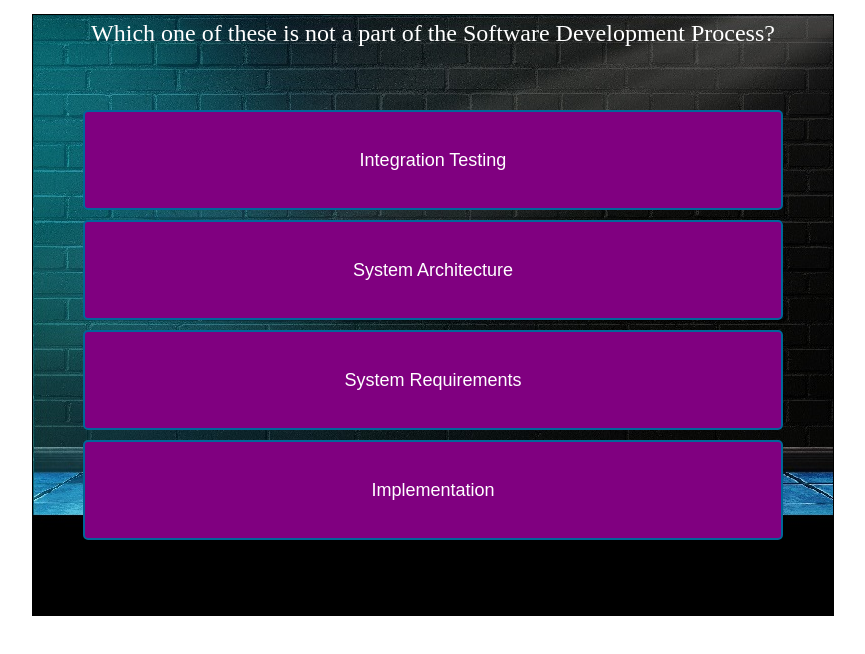
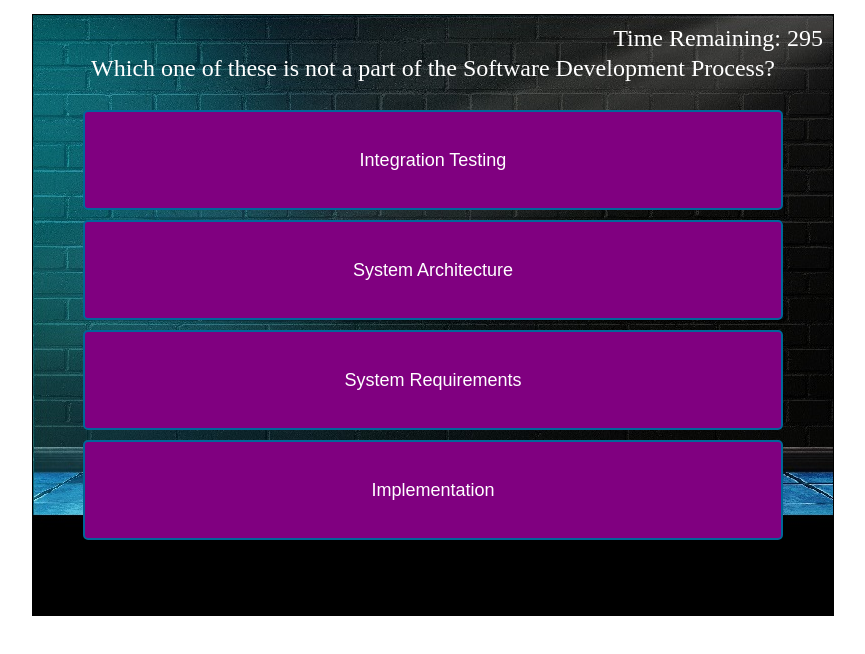
Before and after one commit to HeavyLion1080/ProjectFubar, a plain HTML site: page frontEnd/index.html in a window 1280 px wide. Shown: the whole page, without its empty margins (207-1072 px from the left). Drawn offline with nearby package versions, Linux system fonts and the light colour scheme; no server answers.

Commit message:
Added timer display and implemented the rooms for each role

```diff
--- a/frontEnd/Questions.js
+++ b/frontEnd/Questions.js
@@ -10,6 +10,7 @@ class Questions
         this.container.style.top = '0px';
         this.textElement = document.createElement("text");
         this.textElement.setAttribute("class","text");
+        this.textElement.style.top = '40px';
         this.container.appendChild(this.textElement);
         this.optionButtonsElement = document.createElement("option-buttons");
         this.optionButtonsElement.setAttribute("class","btn-grid");
@@ -64,10 +65,14 @@ class Questions
             button.style.backgroundColor = 'red';
             this.wrongAnswer ++;
             console.log(this.wrongAnswer);
+            let event = new Event("subtractTime");
+            document.dispatchEvent(event);
         }
         else
         {
             button.style.backgroundColor = 'green';
+            let event = new Event("addTime");
+            document.dispatchEvent(event);
         }
         setTimeout(() => {
             button.style.backgroundColor = 'purple';
--- a/frontEnd/index.html
+++ b/frontEnd/index.html
@@ -8,6 +8,7 @@
 
   <body>
     <div id="room-container" class="game-container">
+      <div id="timer" class="text"></div>
       <canvas id="room-canvas" class="game-canvas" width="800px" height="600"></canvas>
     </div>
     <script src="https://cdnjs.cloudflare.com/ajax/libs/socket.io/4.5.0/socket.io.js"></script>
--- a/frontEnd/main.js
+++ b/frontEnd/main.js
@@ -1,8 +1,17 @@
 (function ()
 {
     const room = document.getElementById("room-container");
+    const name = 'adventurer';
     const socket = io('http://localhost:4000');
-    const fubar = new Fubar("scholar", socket);
+    const fubar = new Fubar(name, socket);
+
+    // Create timer element in the top right of the game
+    const timerDisplay = document.getElementById('timer');
+    timerDisplay.style.top = '10px';
+    timerDisplay.style.right = '10px';
+
+    var questions;
+    var timerCountdown;
     // Grabs the data from the json file and sends it to the question class
     fetch("./questions.json")
     .then(function(u){ return u.json();})
@@ -10,10 +19,40 @@
 
   function createQuestions(data)
   {
+    timerCountdown = data[0].time;
+    console.log(timerCountdown);
+    if(name == 'adventurer')
+    {
+      questions = new Questions(room, fubar, data[1].questions);
+    }
+    else if(name == 'scholar')
+    {
+      questions = new Questions(room, fubar, data[2].questions);
+    }
+    questions.startGame();
+    let start = new Event("start");
+    document.dispatchEvent(start);
+  }
 
-    const questions = new Questions(room, fubar, data);
-    questions.startGame();
-  }
+  // Start timer after questions are started
+  document.addEventListener("start", () =>
+  {
+    const startTime = Date.now();
+    const timer = setInterval(() =>
+    {
+      var delta = Date.now() - startTime;
+      var timeRemaining = (timerCountdown - Math.floor(delta / 1000));
+      timerDisplay.innerText = "Time Remaining: " + timeRemaining;
+      if(timeRemaining <= 0)
+      {
+        let event = new Event("lose");
+        document.dispatchEvent(event);
+        clearInterval(timer);
+      }
+    },100);
+    document.addEventListener("subtractTime", () => timerCountdown = timerCountdown - 20);
+    document.addEventListener("addTime", () => timerCountdown = timerCountdown + 20);
+  });
 
  //   const res = new Result(room1,fubar);
    //  res.displayResults([5,10,23,69,420]);
--- a/frontEnd/questions.json
+++ b/frontEnd/questions.json
@@ -1,4 +1,10 @@
 [
+    {
+        "time": 300
+    },
+    {
+        "name": "adventurer",
+        "questions": [
         {
             "id": "1",
             "text": "Which one of these is not a part of the Software Development Process?",
@@ -86,5 +92,99 @@
                     "nextText": "5"
                 }
             ]
+        }]
+
+    },
+    {
+        "name": "scholar",
+        "questions": [
+        {
+            "id": "1",
+            "text": "This is a test?",
+            "options": [
+                {
+                    "text": "Integration Testing",
+                    "nextText": "1"
+                },
+                {
+                    "text": "System Architecture",
+                    "nextText": "1"
+                },
+                {
+                    "text": "System Requirements",
+                    "nextText": "2"
+                },
+                {
+                    "text": "Implementation",
+                    "nextText": "1"
                 }
             ]
+        },
+        {
+            "id": "2",
+            "text": "Which of these diagrams is not a Behavour Diagram?",
+            "options": [
+                {
+                    "text": "Activity Diagram",
+                    "nextText": "2"
+                },
+                {
+                    "text": "Component Diagram",
+                    "nextText": "3"
+                },
+                {
+                    "text": "Use Case Diagram",
+                    "nextText": "2"
+                },
+                {
+                    "text": "State Machine Diagram",
+                    "nextText": "2"
+                }
+            ]
+        },
+        {
+            "id": "3",
+            "text": "Which of these patterns is an essential subsystem that must always be running?",
+            "options": [
+                {
+                    "text": "Watchdog Pattern",
+                    "nextText": "4"
+                },
+                {
+                    "text": "Observer Pattern",
+                    "nextText": "3"
+                },
+                {
+                    "text": "Singleton Pattern",
+                    "nextText": "3"
+                },
+                {
+                    "text": "Player Role Pattern",
+                    "nextText": "3"
+                }
+            ]
+        },
+        {
+            "id": "4",
+            "text": "Who is considered to be a Stakeholder?",
+            "options": [
+                {
+                    "text": "The User",
+                    "nextText": "4"
+                },
+                {
+                    "text": "Investors",
+                    "nextText": "4"
+                },
+                {
+                    "text": "Software Development Team",
+                    "nextText": "4"
+                },
+                {
+                    "text": "All the Above",
+                    "nextText": "5"
+                }
+            ]
+        }]
+    }
+]
--- a/frontEnd/styles.css
+++ b/frontEnd/styles.css
@@ -60,10 +60,10 @@ ul
 .text
 {
   position: absolute;
-  top: 5px;
   left: auto;
   color: white;
   font-size: x-large;
+  z-index: 2;
 }
 
 .btn {
```
Lines whose indentation alone changed are shown as unchanged.
